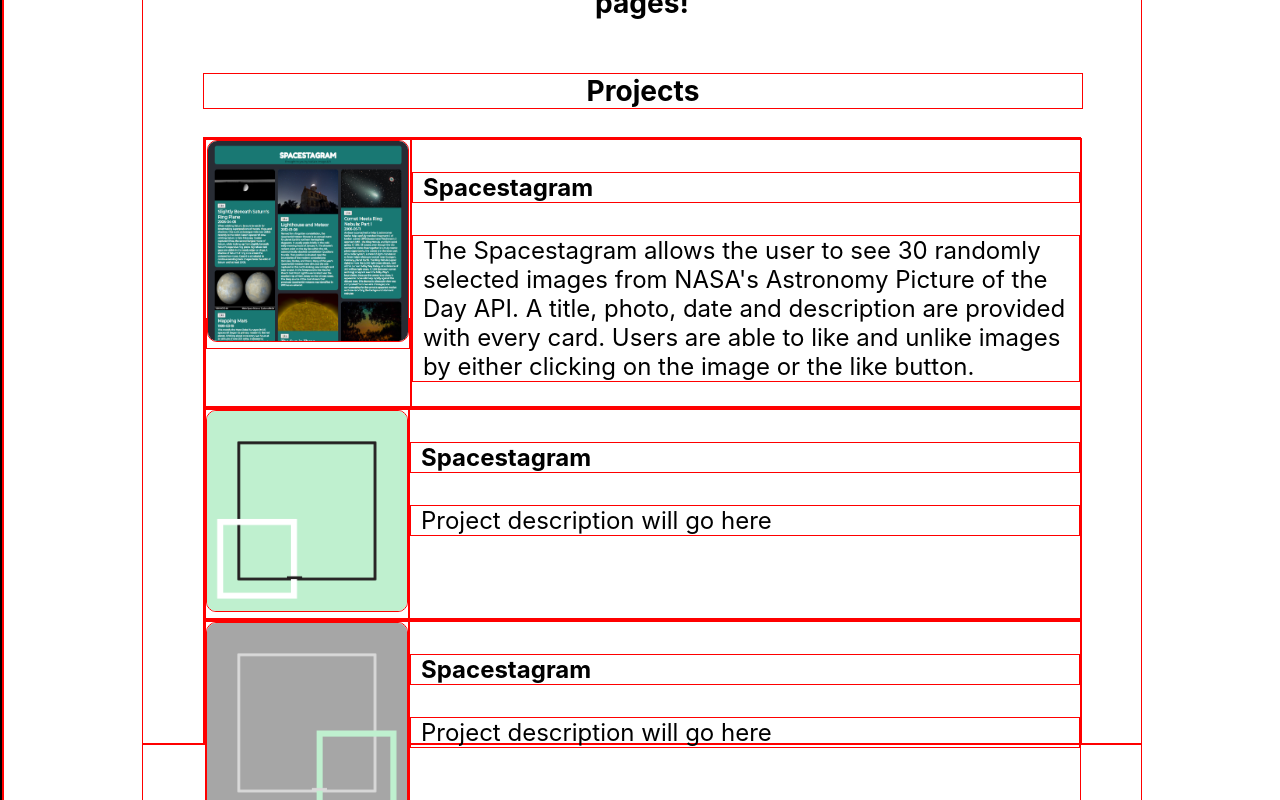
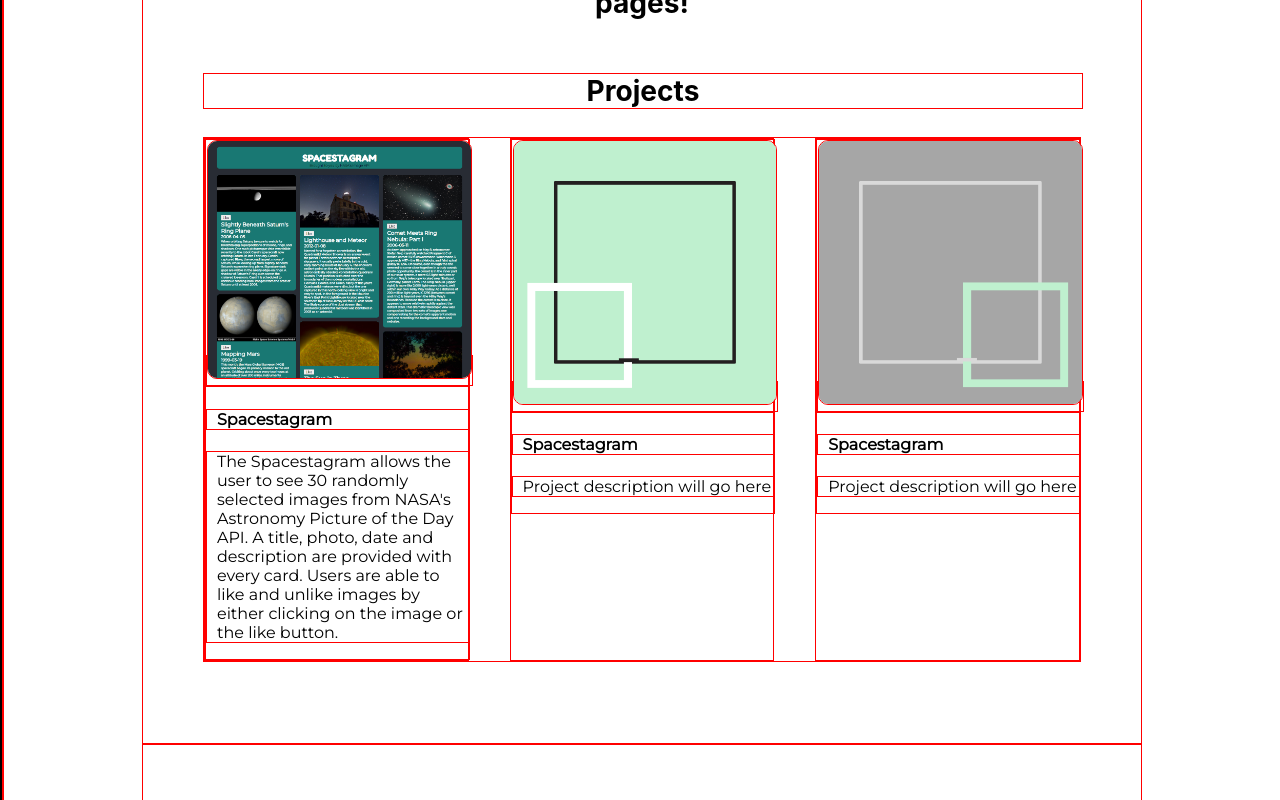
Before and after one commit to kmcervan/portfolio, a React (Create React App) app: page / in a window 1280 px wide. Shown: the part 860-1660 px from the top of the page. Built offline with nearby package versions, Linux system fonts and the light colour scheme.

Commit message:
project spaces completed, added font, space, placeholders

```diff
--- a/public/index.html
+++ b/public/index.html
@@ -11,6 +11,11 @@
     />
     <link rel="apple-touch-icon" href="%PUBLIC_URL%/portfolio-icon.png" />
     <link rel="manifest" href="%PUBLIC_URL%/manifest.json" />
+    <!-- fonts  -->
+    <link rel="preconnect" href="https://fonts.googleapis.com">
+    <link rel="preconnect" href="https://fonts.gstatic.com" crossorigin>
+    <link href="https://fonts.googleapis.com/css2?family=Anton&family=Montserrat&display=swap" rel="stylesheet">
+    <!-- end of fonts -->
     <title>Karla Cervantes</title>
   </head>
   <body>
--- a/src/App.css
+++ b/src/App.css
@@ -77,7 +77,7 @@
 
 
 
-/**************************** Projects ******************************/
+/**************************** Main Page ******************************/
 .main-container {
 
 }
@@ -89,24 +89,24 @@
 
 }
 .project-container {
-  /* display: flex;
-
-  justify-content: space-evenly; */
+  display: flex;
+  justify-content: space-between;
 }
 .project-h3 {
   width: 100%;
 }
 .projects-container {
-  display: flex;
+  /* display: flex; */
+  width: 30%;
+  /* height: auto; */
+}
+.img-box {
   width: 100%;
   height: auto;
 }
-.img-box {
-  width: 30%;
-}
 .project-img {
-  width: 200px;
-  height: 200px;
+  width: 100%;
+  /* height: 200px; */
   border-radius: 10px;
 }
 .project-text-box {
@@ -115,4 +115,6 @@
 .project-text-box h4, p {
   padding-left: 10px;
   text-align: left;
+  font-family: 'Montserrat', sans-serif;
+  font-size: 1rem;
 }
--- a/src/components/Projects.js
+++ b/src/components/Projects.js
@@ -21,18 +21,22 @@
                     </div>
                 </div>
                 <div className='projects-container'>
+                    <div className='img-box'>
                         <a target='_blank'>
                             <img src={Nine} className='project-img'/>
                         </a>
+                    </div>
                     <div className='project-text-box'>
                         <h4>Spacestagram</h4>
                         <p>Project description will go here</p>
                     </div>
                 </div>
                 <div className='projects-container'>
+                    <div className='img-box'>
                         <a target='_blank'>
                             <img src={Ten} className='project-img'/>
                         </a>
+                    </div>
                     <div className='project-text-box'>
                         <h4>Spacestagram</h4>
                         <p>Project description will go here</p>
```
Lines whose indentation alone changed are shown as unchanged.
